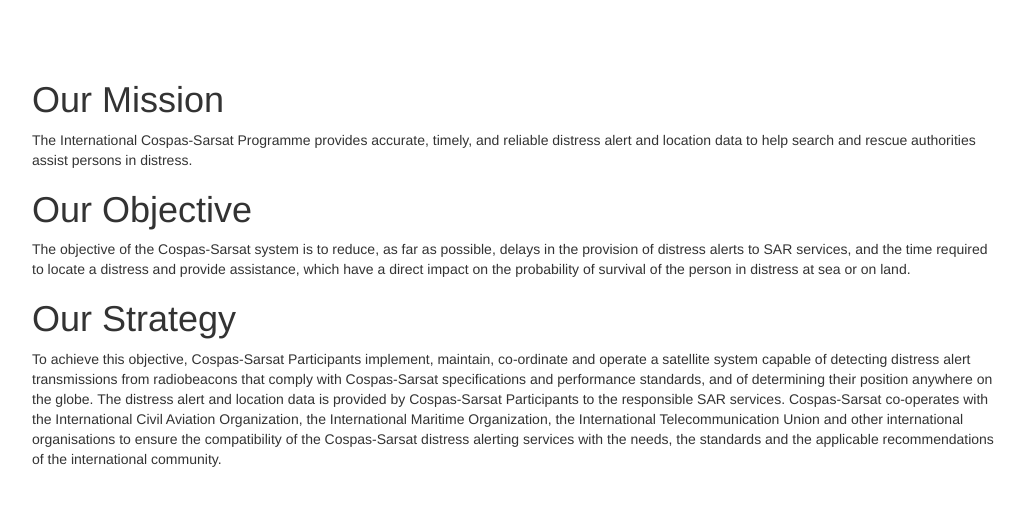
After one commit to caronoff/api406decode, a Flask app: page /about in a window 1280 px wide. The commit adds this page. Shown: the top 506 px of the page, without its empty margins (126-1151 px from the left). Run offline with Flask 2, Linux system fonts and the light colour scheme; some libraries are stand-ins or nearby versions.

Commit message:
initial commit

```diff
--- a/Gen2secondgen.py
+++ b/Gen2secondgen.py
@@ -7,7 +7,6 @@
 
 import Gen2functions as Func
 import Gen2rotating as rotating
-import writebch
 import definitions
 
 
@@ -289,7 +288,7 @@
                                       'Encoded BCH'])
                 ##Calculate the BCH
                 self.calculatedBCH = Func.calcBCH(self.bits[1:], 0, 202, 250)
-                self.bchstring=writebch.calcBCH(self.bits[1:], 0, 202, 250)[1]
+                #self.bchstring=writebch.calcBCH(self.bits[1:], 0, 202, 250)[1]
 
                 self.tablebin.append(['Calculated',
                                       self.calculatedBCH,
--- a/app.py
+++ b/app.py
@@ -9,6 +9,7 @@
 app = Flask(__name__)
 app.secret_key = os.getenv('SECRET_KEY', 'Optional default value')
 gmap_key = os.getenv('GMAP_KEY', 'Optional default value')
+print(gmap_key)
 COUNTRIES=[]
 country=open('countries2.csv')
 for line in country.readlines():
@@ -38,7 +39,7 @@
     return jsonify(echostatus=statuscheck, message=message,newdata=new_data)
 
 
-@app.route("/decoded/<hexcode>")
+@app.route("/decoded/<hexcode>",methods=['GET','POST'])
 def decoded(hexcode):
     geocoord = (0, 0)
     locationcheck = False
@@ -68,9 +69,14 @@
 def decode():
     if request.method == 'POST':
         hexcode = str(request.form['hexcode']).strip()
-        print(hexcode)
-        return redirect(url_for('decoded',hexcode=hexcode))
+        return redirect(url_for('decoded',hexcode=hexcode), code=307)
+        #return redirect(url_for('about',hexcode=hexcode))
     return render_template('decodehex.html', title='Home')
+
+@app.route("/about",methods=['GET','POST'])
+def about():
+    return render_template('about.html')
+
 
 if __name__ == '__main__':
     app.secret_key = 'my secret'
--- /dev/null
+++ b/templates/about.html
@@ -0,0 +1,55 @@
+{% extends "layout.html" %}
+{% block title %}About us {% endblock %}
+{% block head %}
+  {{ super() }}
+<!-- Custom styles for this template -->
+    <link href="{{ url_for('static', filename='css/signin.css') }}" rel="stylesheet">
+
+    <link href="{{ url_for('static', filename='css/custom.css') }}" rel="stylesheet">
+
+
+{% endblock %}
+
+
+
+
+
+
+ {% block content %}
+
+
+
+<div class="container">
+
+    <div class="centered">
+        <div class="aboutus">
+    <h1>Our Mission</h1>
+    <p>The International Cospas-Sarsat Programme provides accurate, timely, and reliable distress alert and location data to help search and rescue authorities assist persons in distress.</p>
+
+
+<h1>Our Objective</h1>
+
+
+<p>The objective of the Cospas-Sarsat system is to reduce, as far as possible, delays in the provision of distress alerts to SAR services, and the time required to locate a
+    distress and provide assistance, which have a direct impact on the probability of survival of the person in distress at sea or on land.</p>
+
+    <h1>Our Strategy</h1>
+    <p>To achieve this objective, Cospas-Sarsat Participants implement, maintain, co-ordinate and operate a satellite system capable of detecting distress
+        alert transmissions from radiobeacons that comply with Cospas-Sarsat specifications and performance standards, and of determining their position anywhere on the globe.
+        The distress alert and location data is provided by Cospas-Sarsat Participants to the responsible SAR services.
+Cospas-Sarsat co-operates with the International Civil Aviation Organization, the International Maritime Organization, the
+        International Telecommunication Union and other international organisations to ensure the compatibility of the Cospas-Sarsat
+        distress alerting services with the needs, the standards and the applicable recommendations of the international community.</p>
+        </div>
+    </div>
+</div>
+{% endblock %}
+
+
+{% block scripts %}
+{{super()}}
+<script type=text/javascript>
+    $('#about').addClass("active");
+
+</script>
+{% endblock %}
--- a/templates/decodehex.html
+++ b/templates/decodehex.html
@@ -37,7 +37,7 @@
 The length of the hexadecimal code must be either 15 or 23 characters for unique beacon identification numbers and accepts complete messages with encoded locations for first (FGB) and second generation beacons SGB  of 30 or 36 Hex for FGB  and  51 or 63 characters for SGB.
 </p>
 
-<p>If the program complains that a character is out of range, check the data entered to ensure that all digits are hexadecimal characters.
+<p>5If the program complains that a character is out of range, check the data entered to ensure that all digits are hexadecimal characters.
     For example ensure that the numerical digit "0" was not mistakenly entered as the letter "O"; if all appears correct, then verify that that blank spaces have not
     been entered either before the first character, after the last character, or in between the characters of the beacon message.
     Place the cursor before the first character and depress the back-space key until the characters are flush against the left edge of the input box,
```
Also changed, not shown: requirements.txt (+31 -1 lines), writebch.py (+5 -5 lines).
